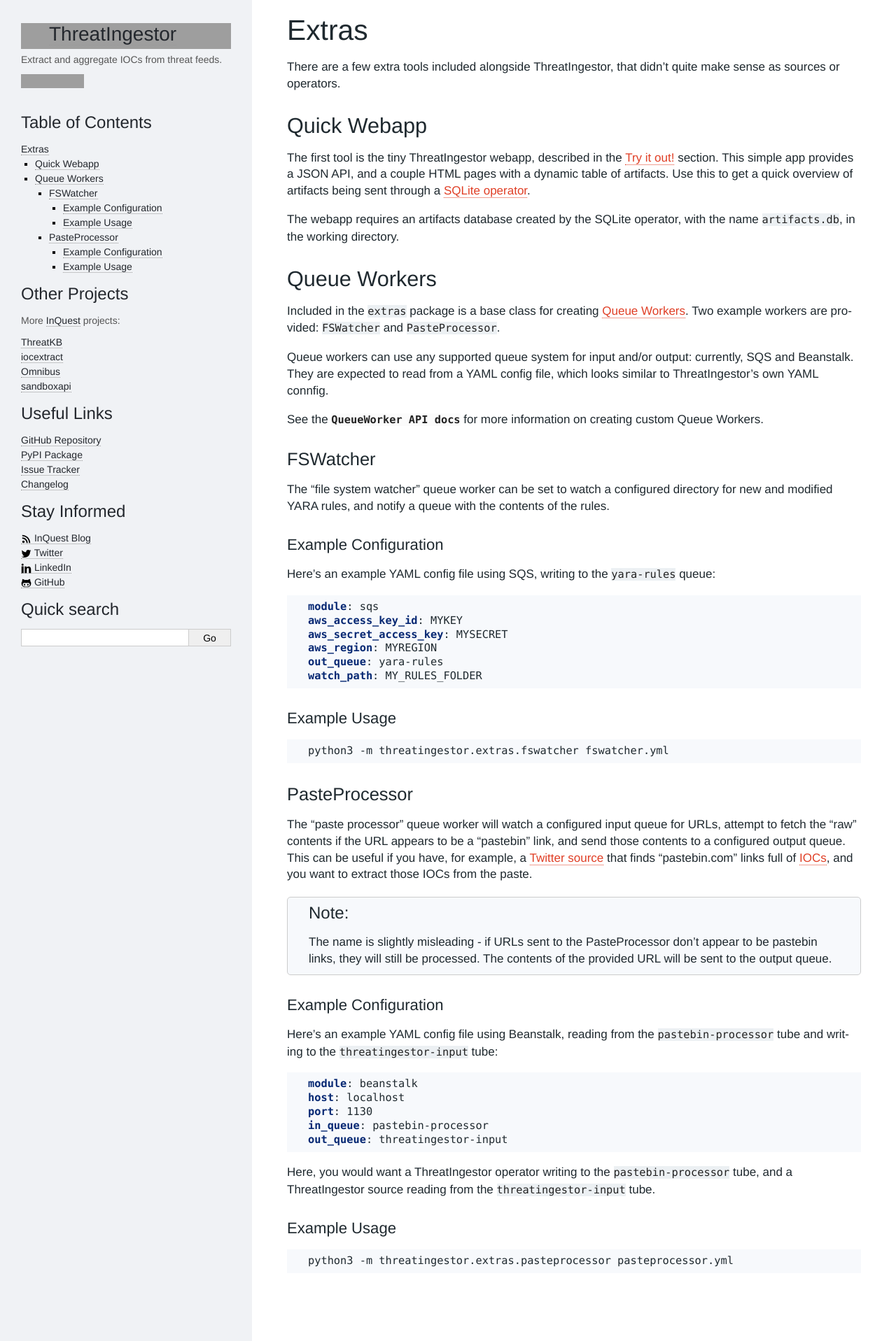
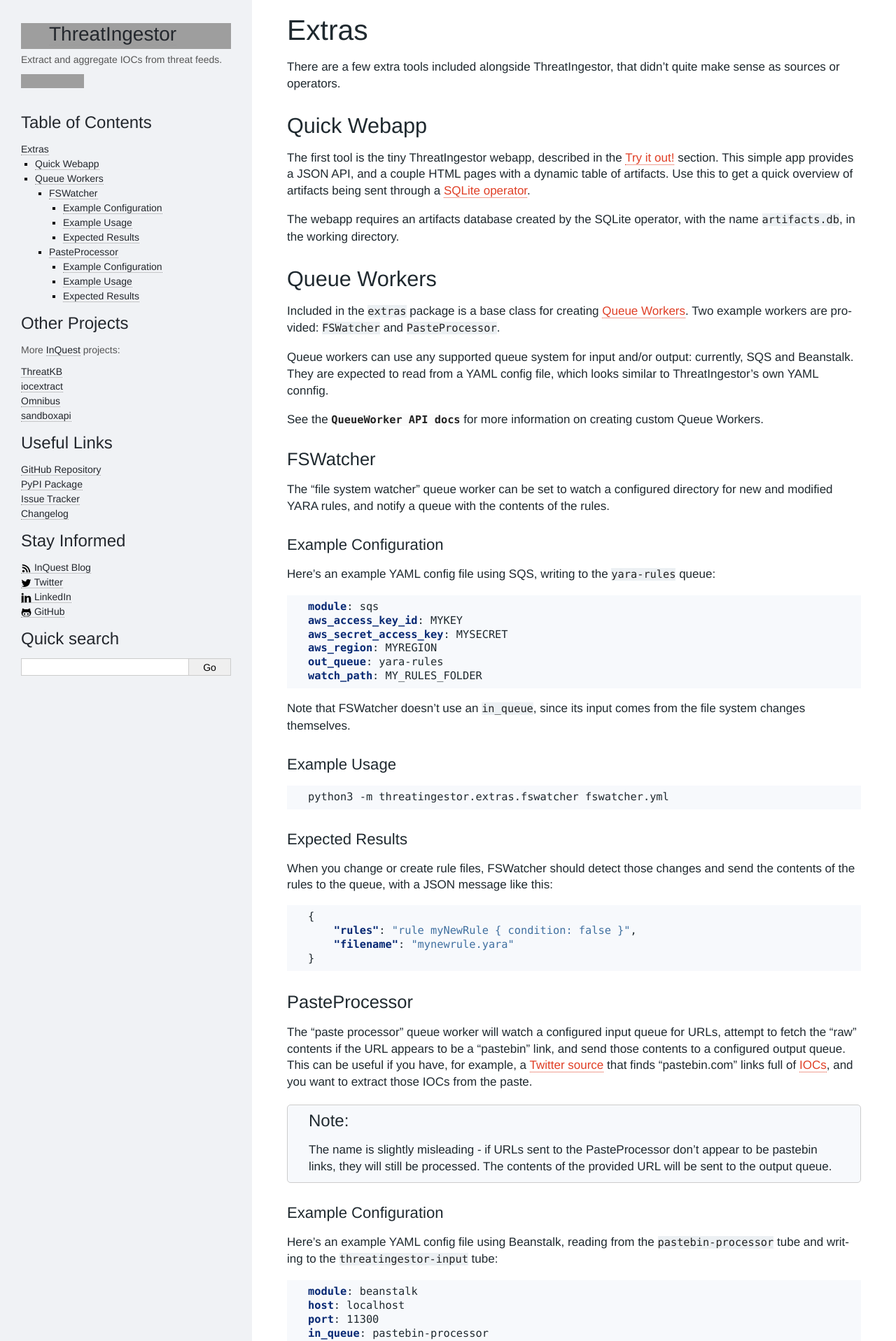
Before and after one commit to InQuest/ThreatIngestor, a Sphinx documentation site: the page built from docs/extras.rst, in a window 1280 px wide. Shown: the top 1917 px of the page at 70% size. Built offline with Sphinx 7.4.7, drawn with Linux system fonts in a browser that asks for light colours; some web fonts are replaced; some of the changed text lies outside the part shown; grey boxes are pictures that could not be loaded.

Commit message:
Update PasteProcessor and docs

```diff
--- a/docs/extras.rst
+++ b/docs/extras.rst
@@ -38,12 +38,26 @@
     out_queue: yara-rules
     watch_path: MY_RULES_FOLDER
 
+Note that FSWatcher doesn't use an ``in_queue``, since its input comes from the file system changes themselves.
+
 Example Usage
 ^^^^^^^^^^^^^
 
 .. code-block:: sh
 
     python3 -m threatingestor.extras.fswatcher fswatcher.yml
+
+Expected Results
+^^^^^^^^^^^^^^^^
+
+When you change or create rule files, FSWatcher should detect those changes and send the contents of the rules to the queue, with a JSON message like this:
+
+.. code-block:: json
+
+    {
+        "rules": "rule myNewRule { condition: false }",
+        "filename": "mynewrule.yara"
+    }
 
 PasteProcessor
 ~~~~~~~~~~~~~~
@@ -63,7 +77,7 @@
 
     module: beanstalk
     host: localhost
-    port: 1130
+    port: 11300
     in_queue: pastebin-processor
     out_queue: threatingestor-input
 
@@ -75,3 +89,23 @@
 .. code-block:: sh
 
     python3 -m threatingestor.extras.pasteprocessor pasteprocessor.yml
+
+Expected Results
+^^^^^^^^^^^^^^^^
+
+When you (or ThreatIngestor) send JSON jobs to the ``pastebin-processor`` queue that look like this:
+
+.. code-block:: json
+
+    {
+        "url": "https://pastebin.com/EXAMPLE"
+    }
+
+PasteProcessor will kick off and send you back the contents of that paste, in the ``threatingestor-input`` tube:
+
+.. code-block:: json
+
+    {
+        "content": "EXAMPLE TEXT",
+        "reference": "https://pastebin.com/raw/EXAMPLE"
+    }
```
Also changed, not shown: 1 other file.
